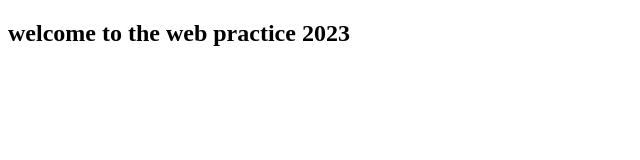
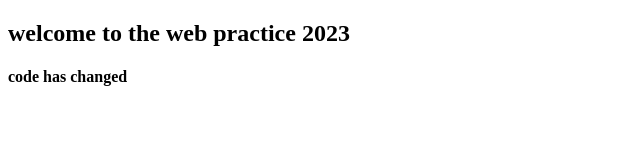
Before and after one commit to akjilan/web2023, a plain HTML site: page practice.html in a window 1280 px wide. Shown: the whole page, without its empty margins (0-640 px from the left). Drawn offline with Linux system fonts and the light colour scheme.

Commit message:
css added

```diff
--- a/practice.html
+++ b/practice.html
@@ -9,6 +9,8 @@
 <body>
 
     <h2>welcome to the web practice 2023</h2>
+    <h4>code has changed</h4>
+
 
 
 
```
Also changed, not shown: css/style.css (added).
